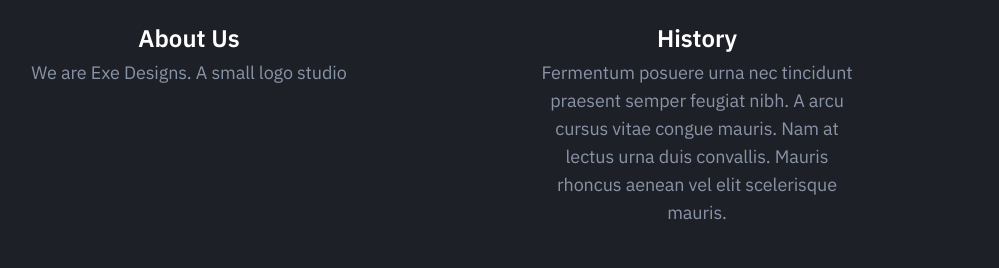
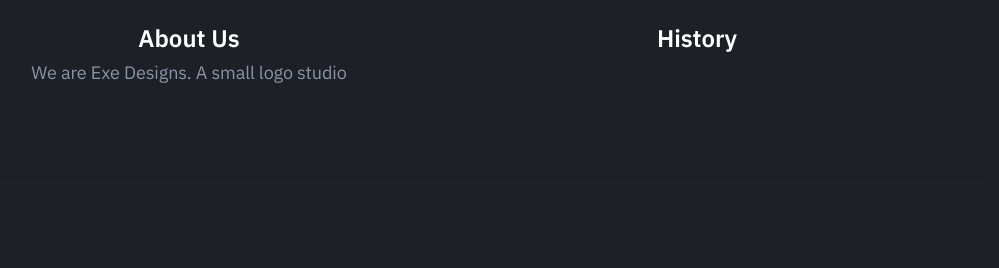
Before and after one commit to lasse-lenting/exe, a plain HTML site: page index.html in a window 1280 px wide. Shown: the part 827-1095 px from the top of the page, without its empty margins (197-1196 px from the left). Drawn offline with nearby package versions, Linux system fonts and the light colour scheme.

Commit message:
Update index.html

```diff
--- a/index.html
+++ b/index.html
@@ -80,7 +80,7 @@
 										<img src="dist/images/feature-icon-02.svg" alt="Feature 02">
                                     </div>
                                     <h4 class="feature-title mt-24">History</h4>
-                                    <p class="text-sm mb-0">Fermentum posuere urna nec tincidunt praesent semper feugiat nibh. A arcu cursus vitae congue mauris. Nam at lectus urna duis convallis. Mauris rhoncus aenean vel elit scelerisque mauris.</p>
+                                    <p class="text-sm mb-0"></p>
                                 </div>
                             </div>
 
```
